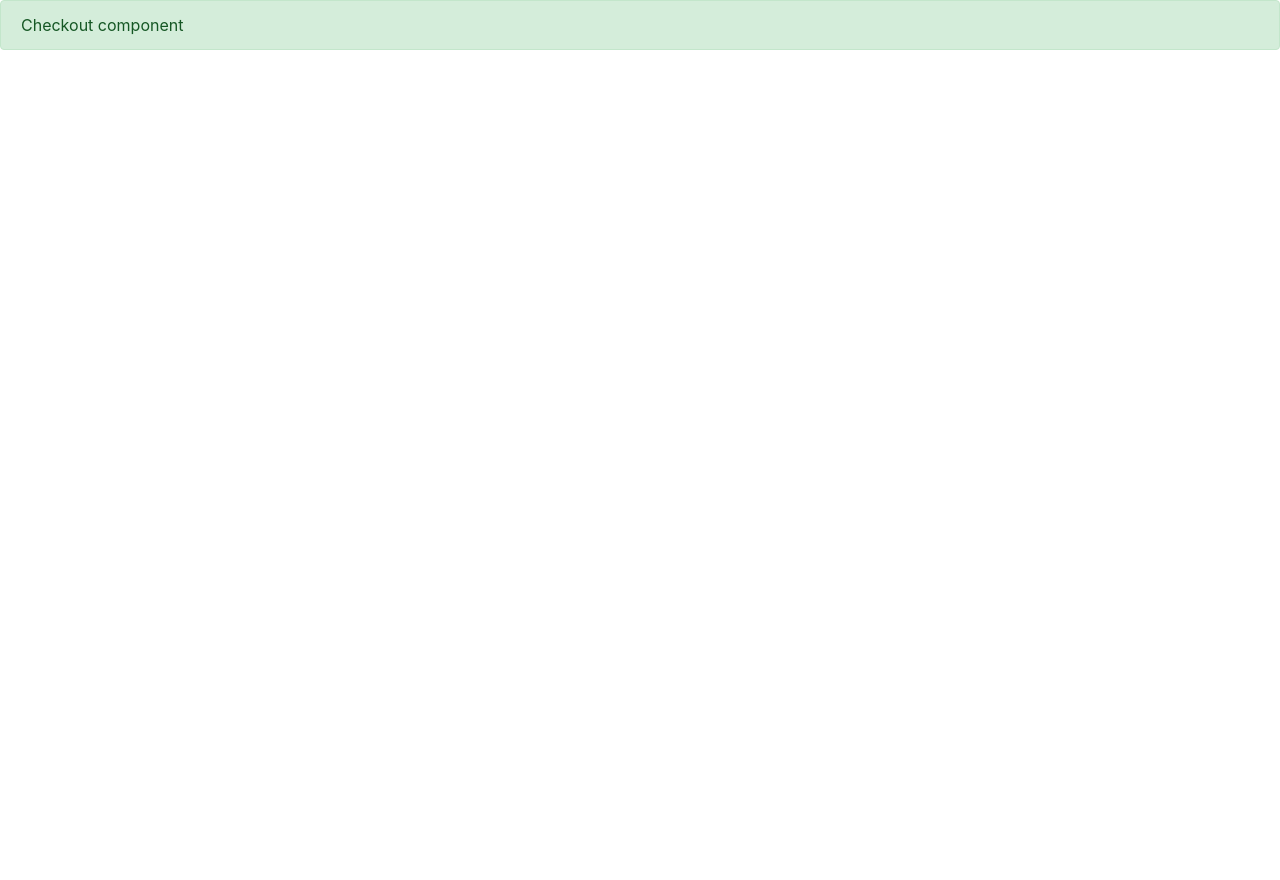
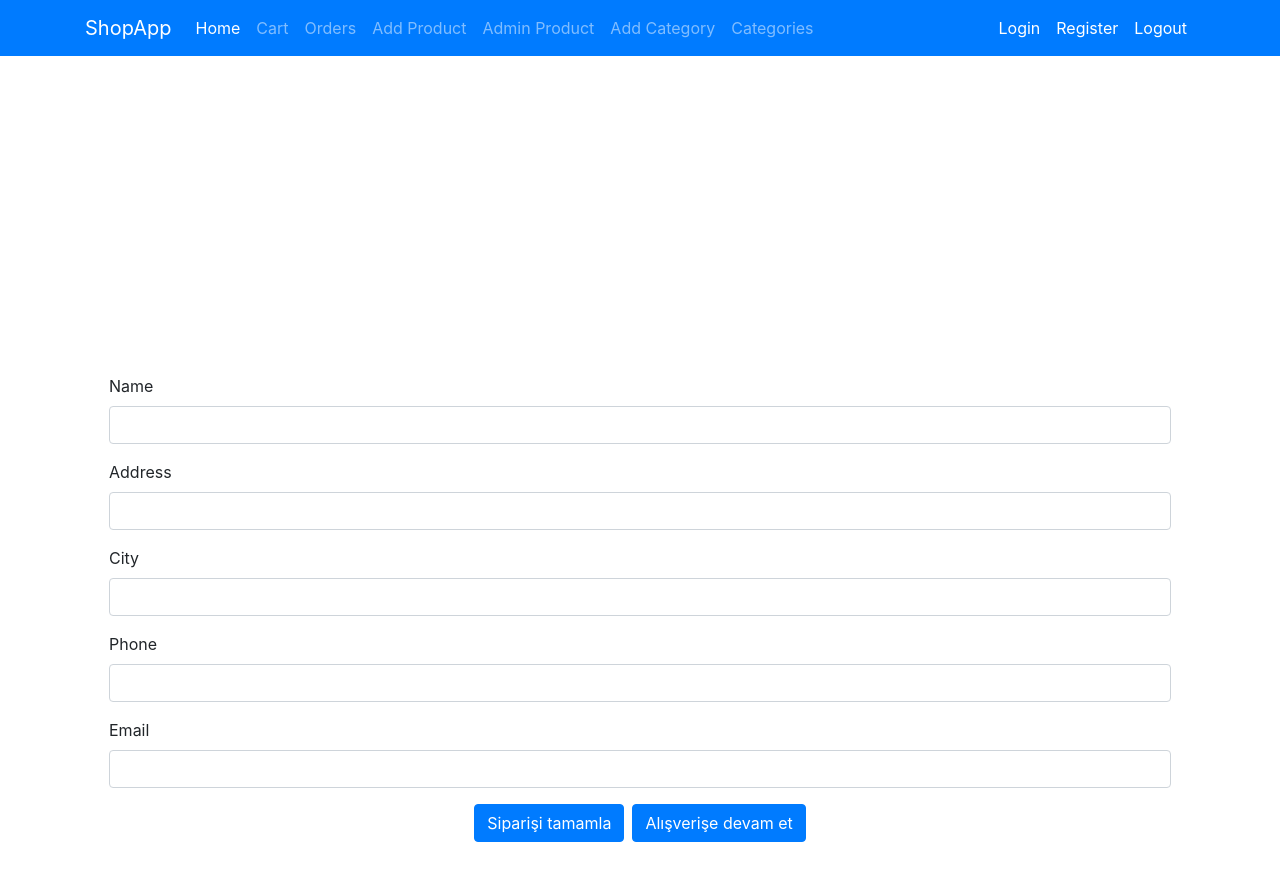
Before and after one commit to ishikis/ShopApp, an Angular app: page /checkout in a window 1280 px wide. Shown: the top 880 px of the page. Before the commit the page ends 800 px from the top, so only its background shows below. Built offline with nearby package versions, Linux system fonts and the light colour scheme.

Commit message:
sipariş

```diff
--- /dev/null
+++ b/src/app/model/order.model.ts
@@ -0,0 +1,30 @@
+import { Cart } from './cart.model';
+import { Injectable } from '@angular/core';
+
+@Injectable()
+export class Order {
+
+    public id: number;
+    public name: string;
+    public address: string;
+    public city: string;
+    public phone: string;
+    public email: string;
+
+    public isSend: boolean = false;
+
+
+    constructor(public cart: Cart) { }
+
+
+    clearOrder() {
+        this.id = null;
+        this.name = null;
+        this.address = null;
+        this.city = null;
+        this.phone = null;
+        this.email = null;
+        this.isSend = false;
+        this.cart.clear();
+    }
+}
--- /dev/null
+++ b/src/app/model/order.repository.ts
@@ -0,0 +1,29 @@
+import { RestService } from './rest.service';
+import { Order } from './order.model';
+import { Injectable } from '@angular/core';
+import { Observable } from 'rxjs';
+
+
+@Injectable()
+export class OrderRepository {
+
+    private orders: Order[] = [];
+
+    constructor(private restService: RestService) {
+        // this.restService.getCategories().
+        //     subscribe(orders => this.orders = orders);
+    }
+
+
+    getOrder(id: number): Order {
+        return this.orders.find(i => i.id === id);
+    }
+
+    getOrders(): Order[] {
+        return this.orders;
+    }
+
+    saveOrder(order: Order): Observable<Order> {
+        return this.restService.saveOrder(order);
+    }
+}
--- a/src/app/model/rest.service.ts
+++ b/src/app/model/rest.service.ts
@@ -3,6 +3,7 @@
 import { Observable } from 'rxjs';
 import { Product } from './product.model';
 import { Category } from './category.model';
+import { Order } from './order.model';
 
 @Injectable()
 export class RestService {
@@ -17,4 +18,8 @@
   getCategories(): Observable<Category[]> {
     return this.http.get<Category[]>(this.baseUrl + 'categories');
   }
+
+  saveOrder(order: Order): Observable<Order> {
+    return this.http.post<Order>(this.baseUrl + 'order', order);
+  }
 }
--- a/src/app/shop/checkout/checkout.component.html
+++ b/src/app/shop/checkout/checkout.component.html
@@ -1 +1,44 @@
-<div class="alert alert-success">Checkout component</div>
+<navbar></navbar>
+
+<div class="container pt-100 mb-5">
+    <div class="m-2 text-center" *ngIf="orderSent">
+        <h2>Teşekkür Ederiz.</h2>
+        <p>Siparişiniz kayıt edildi.</p>
+        <button class="btn btn-primary" routerLink="/shop"> Alışverişe devam et</button>
+    </div>
+
+
+
+    <form *ngIf="!orderSent" #form="ngForm" name="form" (ngSubmit)="submitOrder(form)" class="m-4">
+        <div class="form-group">
+            <label>Name </label>
+            <input class="form-control" #name="ngModel" name="name" [(ngModel)]="order.name" required>
+            <span *ngIf="submitted && name.invalid" class="text-danger">Lütfen adınızı giriniz.</span>
+        </div>
+        <div class="form-group">
+            <label>Address </label>
+            <input class="form-control" #address="ngModel" name="address" [(ngModel)]="order.address" required>
+            <span *ngIf="submitted && address.invalid" class="text-danger">Lütfen address giriniz.</span>
+        </div>
+        <div class="form-group">
+            <label>City </label>
+            <input class="form-control" #city="ngModel" name="city" [(ngModel)]="order.city" required>
+            <span *ngIf="submitted && city.invalid" class="text-danger">Lütfen city giriniz.</span>
+        </div>
+        <div class="form-group">
+            <label>Phone </label>
+            <input class="form-control" #phone="ngModel" name="phone" [(ngModel)]="order.phone" required>
+            <span *ngIf="submitted && phone.invalid" class="text-danger">Lütfen phone giriniz.</span>
+        </div>
+        <div class="form-group">
+            <label>Email </label>
+            <input class="form-control" #email="ngModel" name="email" [(ngModel)]="order.email" required>
+            <span *ngIf="submitted && email.invalid" class="text-danger">Lütfen email giriniz.</span>
+        </div>
+
+        <div class="text-center">
+            <button type="submit" class="btn btn-primary">Siparişi tamamla</button>
+            <button type="submit" routerLink="/shop" class="btn btn-primary ml-2">Alışverişe devam et</button>
+        </div>
+    </form>
+</div>
--- a/src/app/shop/checkout/checkout.component.ts
+++ b/src/app/shop/checkout/checkout.component.ts
@@ -1,4 +1,7 @@
 import { Component, OnInit } from '@angular/core';
+import { Order } from 'src/app/model/order.model';
+import { OrderRepository } from 'src/app/model/order.repository';
+import { NgForm } from '@angular/forms';
 
 @Component({
   selector: 'checkout',
@@ -6,10 +9,25 @@
   styleUrls: ['./checkout.component.css']
 })
 export class CheckoutComponent implements OnInit {
+  orderSent: boolean = false;
+  submitted: boolean = false;
 
-  constructor() { }
+  constructor(public order: Order, private orderRepository: OrderRepository) { }
 
   ngOnInit() {
   }
 
+
+  submitOrder(form: NgForm) {
+    this.submitted = true;
+    if (form.valid) {
+      this.orderRepository.saveOrder(this.order)
+        .subscribe(order => {
+          this.order.clearOrder();
+          this.orderSent = true;
+          this.submitted = false;
+        })
+    }
+  }
+
 }
--- a/src/styles.css
+++ b/src/styles.css
@@ -1,3 +1,11 @@
 /* You can add global styles to this file, and also import other style files */
 
 .pt-100 { padding-top:350px}
+
+.form-control.ng-touched.ng-invalid{
+    border-left:5px solid #a94442;
+}
+
+.form-control.ng-dirty.ng-valid{
+    border-left:5px solid #42A948;
+}
```
Also changed, not shown: src/app/model/model.module.ts (+10 -5 lines).
